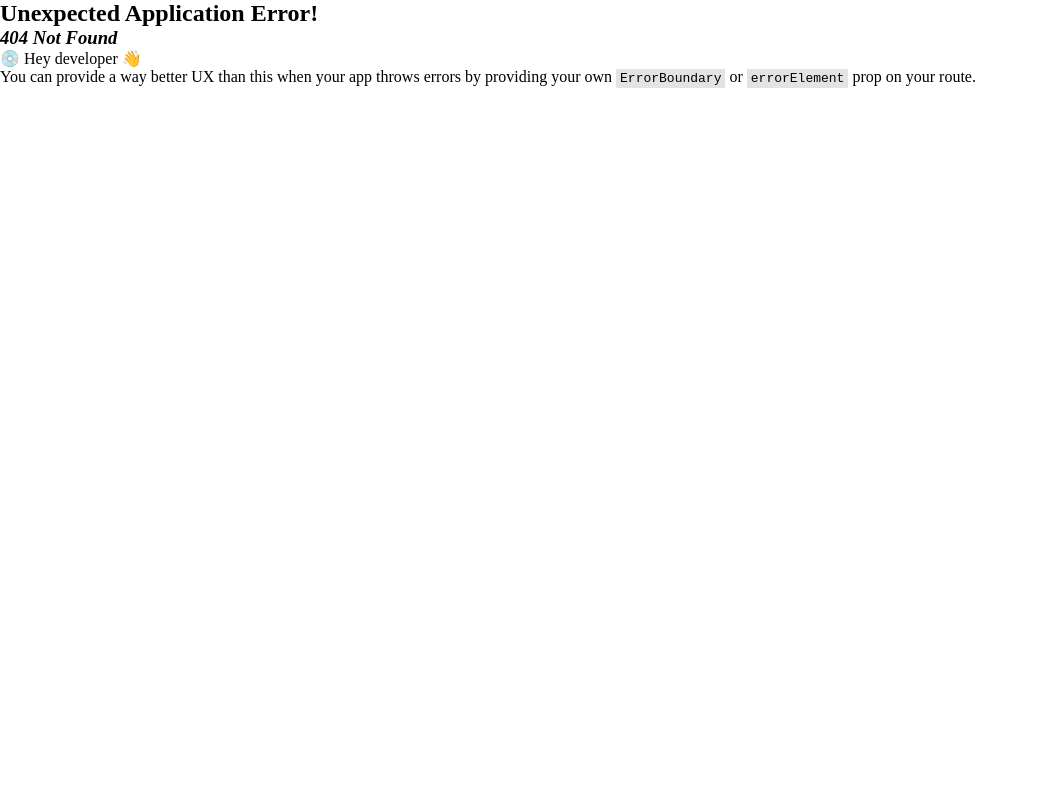
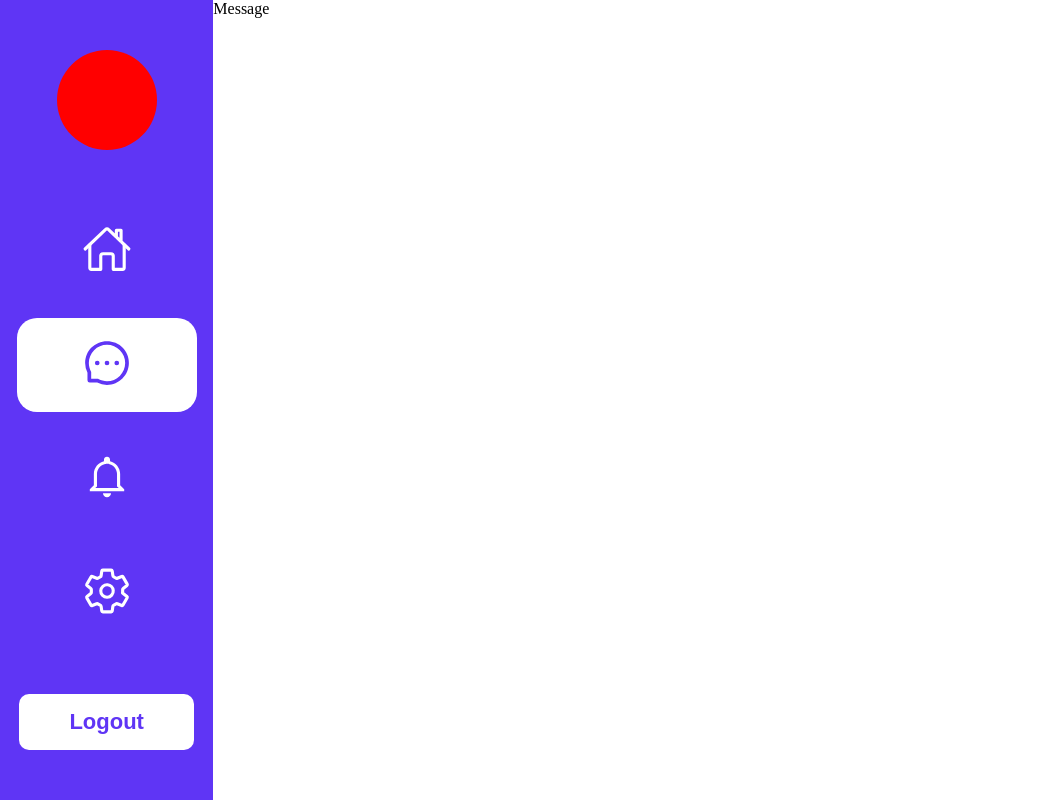
Before and after one commit to MubassirMERN/mychat, a React (Vite) app: page /message in a window 1280 px wide. Before the commit this address had no page. Shown: the whole page, without its empty margins (0-1038 px from the left). Built offline with nearby package versions, Linux system fonts and the light colour scheme.

Commit message:
homepage

```diff
--- a/src/App.jsx
+++ b/src/App.jsx
@@ -8,6 +8,9 @@ import Login from "./pages/login/Login";
 import Registration from "./pages/registration/Registration";
 import Home from "./pages/home/Home";
 import RootLayout from "./components/layout/RootLayout";
+import Message from "./pages/message/Message";
+import Notification from "./pages/notification/Notification";
+import Setting from "./pages/settings/Setting";
 
 
 
@@ -20,8 +23,10 @@ function App() {
         <Route path="/registration" element={<Registration/>}/>
         <Route element={<RootLayout/>}>
           <Route path="/home" element={<Home/>}/>
+          <Route path="/message" element={<Message/>}/>
+          <Route path="/notification" element={<Notification/>}/>
+          <Route path="/setting" element={<Setting/>}/>
         </Route>
-
       </>
     )
   );
--- a/src/components/layout/RootLayout.jsx
+++ b/src/components/layout/RootLayout.jsx
@@ -2,15 +2,14 @@ import React from 'react'
 import './layout.css'
 import { Outlet } from 'react-router-dom'
 import { Box, Grid } from '@mui/material'
+import Sidebar from './Sidebar'
 
 function RootLayout() {
   return (
     <Box>
         <Grid container spacing={0}>
             <Grid item xs={2}>
-                <div className="sidebar">
-
-                </div>
+                <Sidebar/>
             </Grid>
             <Grid item xs={10}>
                 <Outlet/>
--- /dev/null
+++ b/src/components/layout/Sidebar.jsx
@@ -0,0 +1,51 @@
+import React from 'react'
+import { Link, NavLink } from 'react-router-dom'
+import { IoHomeOutline } from "react-icons/io5";
+import { AiOutlineMessage } from "react-icons/ai";
+import { IoMdNotificationsOutline } from "react-icons/io";
+import { IoSettingsOutline } from "react-icons/io5";
+
+
+
+function Sidebar() {
+  return (
+    <>
+        <div className='sidebarBox'>
+            <div>
+                <div className='img_box'>
+
+                </div>
+            </div>
+            <div>
+                <ul className='navigation'>
+                    <li>
+                        <NavLink to="/home">
+                            <IoHomeOutline />
+                        </NavLink>
+                    </li>
+                    <li>
+                        <NavLink to="/message">
+                            <AiOutlineMessage />
+                        </NavLink>
+                    </li>
+                    <li>
+                        <NavLink to="/notification">
+                            <IoMdNotificationsOutline />
+                        </NavLink>
+                    </li>
+                    <li>
+                        <NavLink to="/setting">
+                            <IoSettingsOutline />
+                        </NavLink>
+                    </li>
+                </ul>
+            </div>
+            <div>
+                <button className='logout'>Logout</button>
+            </div>
+        </div>
+    </>
+  )
+}
+
+export default Sidebar
--- a/src/components/layout/layout.css
+++ b/src/components/layout/layout.css
@@ -1,5 +1,43 @@
-.sidebar{
-    width: 100%;
-    background-color: red;
+.sidebarBox{
+    display: flex;
+    flex-direction: column;
+    justify-content: space-between;
+    background-color: #5F35F5 ;
+    align-items: center;
+    padding: 50px 0;
     height: 100vh;
 }
+.img_box{
+    height: 100px;
+    width: 100px;
+    background-color: red;
+    border-radius: 50%;
+}
+.logout{
+    padding: 15px 50px;
+    background-color: #FFF;
+    color: #5F35F5;
+    font-size: 22px;
+    font-weight: 700;
+    /* line-height: 150%; */
+    border: 0;
+    border-radius: 10px ;
+    cursor: pointer;
+}
+.navigation{
+    display: flex;
+    flex-direction: column;
+    row-gap: 20px;
+}
+.navigation li a{
+    color: #FFF;
+    padding: 20px 65px;
+    border-radius: 20px;
+}
+.navigation li a svg{
+    font-size: 50px;
+}
+.navigation li a.active{
+    background-color: #FFF;
+    color: #5F35F5;
+}
--- a/src/index.css
+++ b/src/index.css
@@ -1,4 +1,11 @@
 *{
     padding: 0;
     margin: 0;
+    box-sizing: border-box;
 }
+ul,ol{
+    list-style-type: none;
+}
+a{
+    display: inline-block;
+}
--- a/src/pages/login/Login.jsx
+++ b/src/pages/login/Login.jsx
@@ -2,8 +2,8 @@ import React, { useState } from 'react'
 import TextField from '@mui/material/TextField';
 import { styled } from '@mui/material/styles';
 import Box from '@mui/material/Box';
-import Paper from '@mui/material/Paper';
 import Grid from '@mui/material/Grid';
+// import Paper from '@mui/material/Paper';
 import "./login.css"
 import SectionHeading from '../../components/SectionHeading';
 import GoogleSvg from '../../../public/google.svg';
@@ -14,9 +14,9 @@ import LoginImg from '../../assets/images/guku.webp'
 import Image from '../../utilities/image';
 import { IoEyeSharp } from "react-icons/io5";
 import { FaEyeSlash } from "react-icons/fa";
-import { Modal } from '@mui/material';
+import { Alert, Modal } from '@mui/material';
 import { IoMdClose } from "react-icons/io";
-
+// import { Alert, Modal } from '@mui/material';
 
 
 const style = {
@@ -31,25 +31,18 @@ const style = {
   p: 4,
 };
 
-const ValidationTextField = styled(TextField)({
-  '& input:valid + fieldset': {
-    borderColor: '#E0E3E7',
-    borderWidth: 1,
-  },
-  '& input:invalid + fieldset': {
-    borderColor: 'red',
-    borderWidth: 1,
-  },
-  '& input:valid:focus + fieldset': {
-    borderLeftWidth: 4,
-    padding: '4px !important', // override inline-style
-  },
-});
 
 
 function Login() {
+
+    // const navigate = useNavigate();
+  //   const auth = getAuth();
+  // const dispatch = useDispatch()
+
+
   let emailregex = /^(([^<>()[\]\\.,;:\s@"]+(\.[^<>()[\]\\.,;:\s@"]+)*)|.(".+"))@((\[[0-9]{1,3}\.[0-9]{1,3}\.[0-9]{1,3}\.[0-9]{1,3}\])|(([a-zA-Z\-0-9]+\.)+[a-zA-Z]{2,}))$/
   let [passShow,setpassShow] = useState(false)
+
 
   let handlePassShow = () => {
     if(passShow){
@@ -67,24 +60,117 @@ function Login() {
     setOpen(false)
   }
 
-  let [formData, setFormData] = useState("")
-  let [error, setError] = useState("")
+  let [formData, setFormData] = useState({
+    email: "",
+    password: ""
+  })
+
+  let [error, setError] = useState({
+    email: "",
+    password: ""
+  })
+
+  let handleLoginForm =(e) => {
+    let {name,value} = e.target
+    setFormData({
+      ...formData,[name]:value
+    })
+  }
+
   let handleForgot = (e) =>{
     setFormData(e.target.value)
   }
   let handleForgotSubmit = () =>{
-    if(!formData){
-      console.log("email dao");
-    }else if(!formData.match(emailregex)){
-      console.log("email formet thik dao");
+    if(!formData.email){
+      setError({email:"email nai"})
+    }
+    else if(!formData.email.match(emailregex)){
+     setError({email: "email formet thik nai"})
+    }
+    else if(!formData.password){
+      setError({email:""});
+      setError({password:"password nai"})
     }else{
-      console.log(formData);
+      signInWithEmailAndPassword(auth, formData.email, formData.password).then((userCredential)=>{
+        if(userCredential.user.emailVerified){
+          localStorage.setItem("user",JSON.stringify(userCredential.user))
+            dispatch(loginuser(userCredential.user))
+            Navigate("/home")
+        }else{ singOut(auth).than(()=>{
+          TransformStream.error('please Verify Your Email',{
+            position:"top-right",
+            autoClose: 3000,
+            hideProgressBar: false,
+            closeOnClick: true,
+            pauseOnHover: true,
+            draggable: true,
+            progress: undefined,
+            theme: "dark",
+          });
+        })
+        }
+      }).catch((error) => {
+        const errorCode = error.code;
+        const errorMessage = error.message;
+        if(errorCode == "auth/invalid-credential"){
+          setError({email: "email or password error"});
+        }else{
+          setError({email: ""});
+        }
+        console.log(errorCode);
+        console.log(errorMessage);
+      })
+      setError({
+        email: "",
+        password: ""
+      })
+    }
+  }
+
+  let [forgetformData, setforgetFormData] = useState({
+    forgetemail: "",
+  })
+  let [forgeterror, setforgetError] = useState({
+    forgetemail: "",
+  })
+
+  let handleForgotData = (e) => {
+    let {name, value} = e.target
+    setforgetFormData({
+      ...forgetformData,[name]:value
+    })
+  }
+
+  let handleLoginSubmit = () => {
+    console.log(forgetformData);
+    if(!forgetformData.forgetemail){
+      setforgetError({forgetemail: "forget email ny"});
+    }
+    else if(!forgetformData.forgetemail.match(emailregex)){
+      setforgetError({forgetemail: "email format thik ny"});
+    }else{
+      setforgetError({forgetemail: ""})
+      console.log(forgetformData);
     }
   }
 
 
+
   return (
     <>
+    {/* <ToastContainer
+position="top-right"
+autoClose={5000}
+hideProgressBar={false}
+newestOnTop={false}
+closeOnClick
+rtl={false}
+pauseOnFocusLoss
+draggable
+pauseOnHover
+theme="dark"
+/> */}
+
         <Modal
           open={open}
           onClose={handleClose}
@@ -95,7 +181,12 @@ function Login() {
             <i className='modal_close' onClick={handleModalClose}><IoMdClose /></i>
             <div className='forgot_box'>
               <h2>forgot password</h2>
-              <Input onChange={handleForgot} type="email" labeltext="Email Address" />
+              <div>
+                <Input onChange={handleForgotData} name="forgetemail" type="email" labeltext="Email Address"/>
+                {forgeterror.forgetemail &&
+                    <Alert severity="error"> {forgeterror.forgetemail} </Alert>
+                }
+              </div>
               <CostomButton onClick={handleForgotSubmit} text="Send Link" variant="contained"/>
             </div>
           </Box>
@@ -112,13 +203,19 @@ function Login() {
                   </div>
                   <div className='form_main'>
                     <div>
-                      <Input name="email" type="email" variant="standard" labeltext="Email Addres" style="login_input_field"/>
+                      <Input onChange={handleLoginForm} name="email" type="email" variant="standard" labeltext="Email Addres" style="login_input_field"/>
+                      {error.email &&
+                        <Alert severity="error">{error.email}</Alert>
+                      }
                     </div>
                     <div className='input_pass'>
-                      <Input name="password" type={passShow ? "text" : "password"} variant="standard" labeltext="Password" style="login_input_field"/>
+                      <Input onChange={handleLoginForm} name="password" type={passShow ? "text" : "password"} variant="standard" labeltext="Password" style="login_input_field"/>
                       <i onClick={handlePassShow}>{passShow ? (<IoEyeSharp/>) : (<FaEyeSlash />) }</i>
+                      {error.password &&
+                        <Alert severity="error">{error.password}</Alert>
+                      }
                     </div>
-                    <CostomButton style="loginbtn" variant='contained' text="Login to Continue" />
+                    <CostomButton onClick={handleLoginSubmit} style="loginbtn" variant='contained' text="Login to Continue" />
                   </div>
                   <AuthNavigate style="loginauth" link="/registration" linktext="sing up" text="Don’t have an account ?"/>
                   {/* <AuthNavigate style="loginauth" linktext="forgot password ?" /> */}
--- /dev/null
+++ b/src/pages/message/Message.jsx
@@ -0,0 +1,9 @@
+import React from 'react'
+
+function Message() {
+  return (
+    <div>Message</div>
+  )
+}
+
+export default Message
--- /dev/null
+++ b/src/pages/notification/Notification.jsx
@@ -0,0 +1,9 @@
+import React from 'react'
+
+function Notification() {
+  return (
+    <div>Notification</div>
+  )
+}
+
+export default Notification
--- /dev/null
+++ b/src/pages/settings/Setting.jsx
@@ -0,0 +1,9 @@
+import React from 'react'
+
+function Setting() {
+  return (
+    <div>Setting</div>
+  )
+}
+
+export default Setting
```
